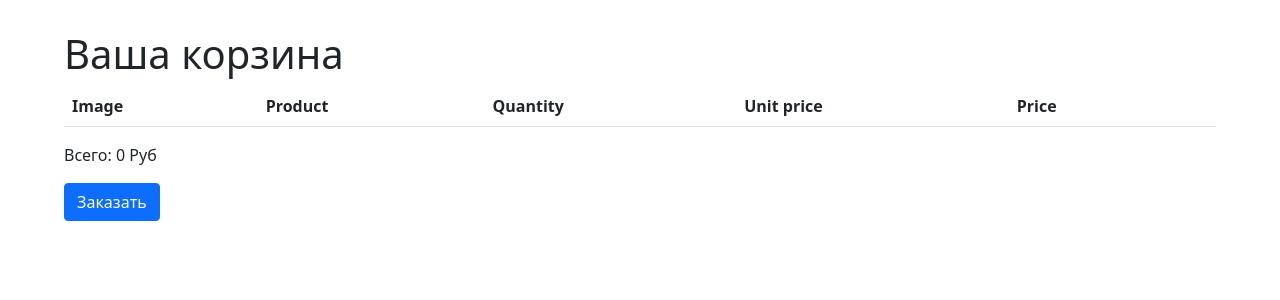
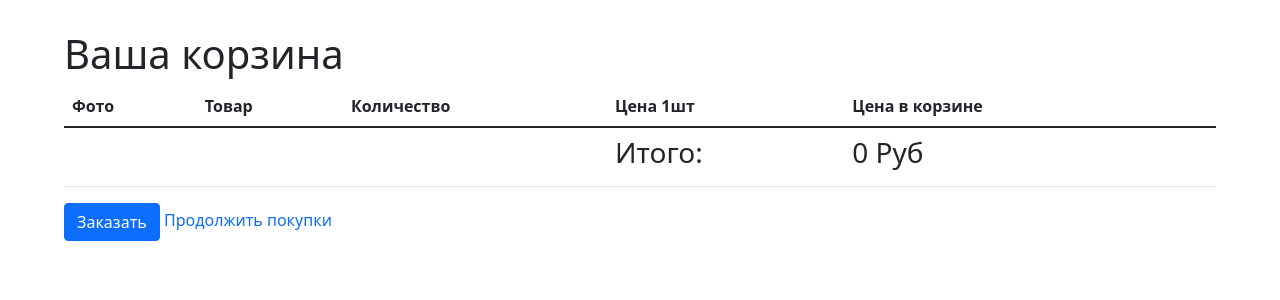
Before and after one commit to Fantastickck/django-drf--ecommerceapp, a Django app: page /cart/ in a window 1280 px wide. Shown: the part 96-396 px from the top of the page. Run offline with Django 3.2, Linux system fonts and the light colour scheme; lists and menus that the app fills with data are empty; parts of the project's set-up code (start-up, migrations or seed data) failed here and were passed over.

Commit message:
Add continue shopping in app cart

```diff
--- a/cart/templates/cart/detail.html
+++ b/cart/templates/cart/detail.html
@@ -10,11 +10,11 @@
 <table class="table">
     <thead>
         <tr>
-            <th scope="col">Image</th>
-            <th scope="col">Product</th>
-            <th scope="col">Quantity</th>
-            <th scope="col">Unit price</th>
-            <th scope="col">Price</th>
+            <th scope="col">Фото</th>
+            <th scope="col">Товар</th>
+            <th scope="col">Количество</th>
+            <th scope="col">Цена 1шт</th>
+            <th scope="col">Цена в корзине</th>
             <th></th>
         </tr>
     </thead>
@@ -24,7 +24,7 @@
         <tr>
             <td>
                 {% if product.image %}
-                <img src="{{ product.image.url }}" alt="" width="60px">
+                <img src="{{ product.image.url }}" alt="" height="50px">
                 {% else %}
                 <img src="{% static 'images/no_photo.png' %}" alt="">
                 {% endif %}
@@ -33,13 +33,22 @@
             <td>{{ item.quantity }}</td>
             <td>{{ item.price }}</td>
             <td>{{ item.total_price }}</td>
-            <td><a href="{% url 'cart_remove' product.id %}">Remove</a></td>
+            <td><a href="{% url 'cart_remove' product.id %}">Удалить</a></td>
         </tr>
+
         {% endwith %}
         {% endfor %}
-
+        <tr>
+            <td></td>
+            <td></td>
+            <td></td>
+            <td><h3>Итого:</h3></td>
+            <td><h3> {{ cart.get_total_price }} Руб</h2></td>
+            <td></td>
+        </tr>
     </tbody>
 </table>
-<p>Всего: {{ cart.get_total_price }} Руб</p>
+
 <a href="{% url 'order_create' %}" class="btn btn-primary">Заказать</a>
+<a href="{{ prev_url }}">Продолжить покупки</a>
 {% endblock %}
--- a/cart/views.py
+++ b/cart/views.py
@@ -31,6 +31,7 @@
 def cart_detail(request):
     cart = Cart(request)
     context = {
-        'cart': cart
+        'cart': cart,
+        'prev_url': request.META.get('HTTP_REFERER')
     }
     return render(request, 'cart/detail.html', context)
```
